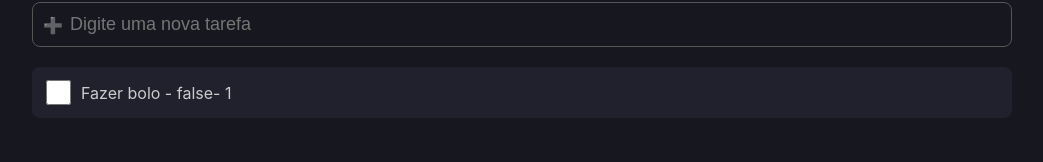
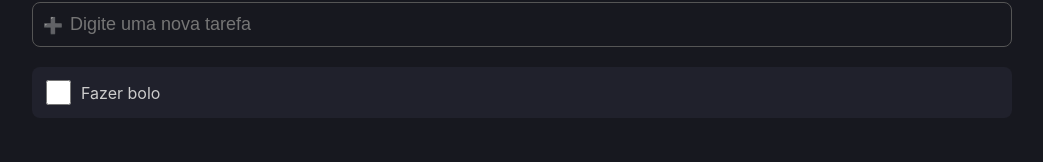
Before and after one commit to piovesani/lista-de-tarefas-react, a React (Create React App) app: page / in a window 1280 px wide. Shown: the part 138-300 px from the top of the page, without its empty margins (118-1161 px from the left). Built offline with nearby package versions, Linux system fonts and the light colour scheme.

Commit message:
retirando os comentários em lista de itens

```diff
--- a/src/components/ListItem/index.tsx
+++ b/src/components/ListItem/index.tsx
@@ -16,7 +16,7 @@ export const ListItem = ({ item, onChange }: Props) => {
             checked={item.done}
             onChange={e => onChange(item.id, e.target.checked)}
             />
-            <label>{item.name} - {item.done.toString()}- {item.id}</label>
+            <label>{item.name}</label>
         </C.Container>
     );
 }
```
